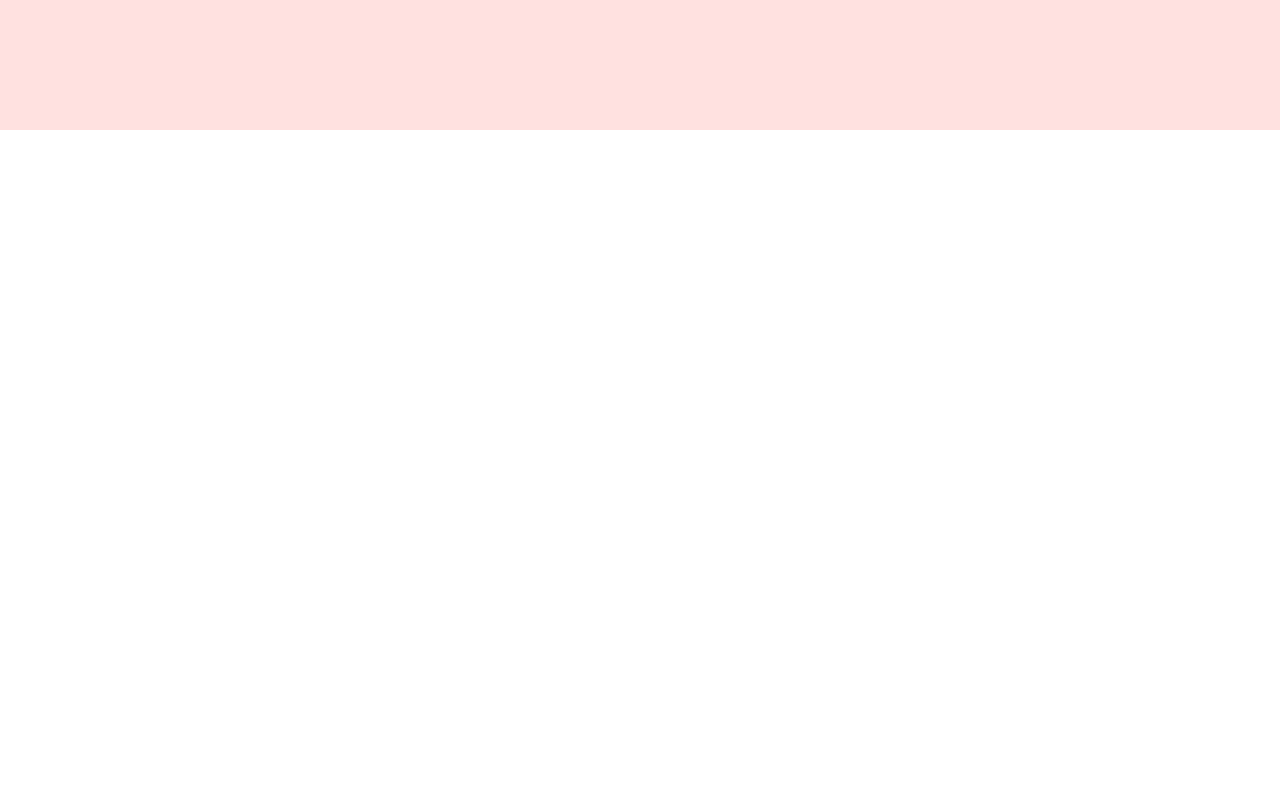
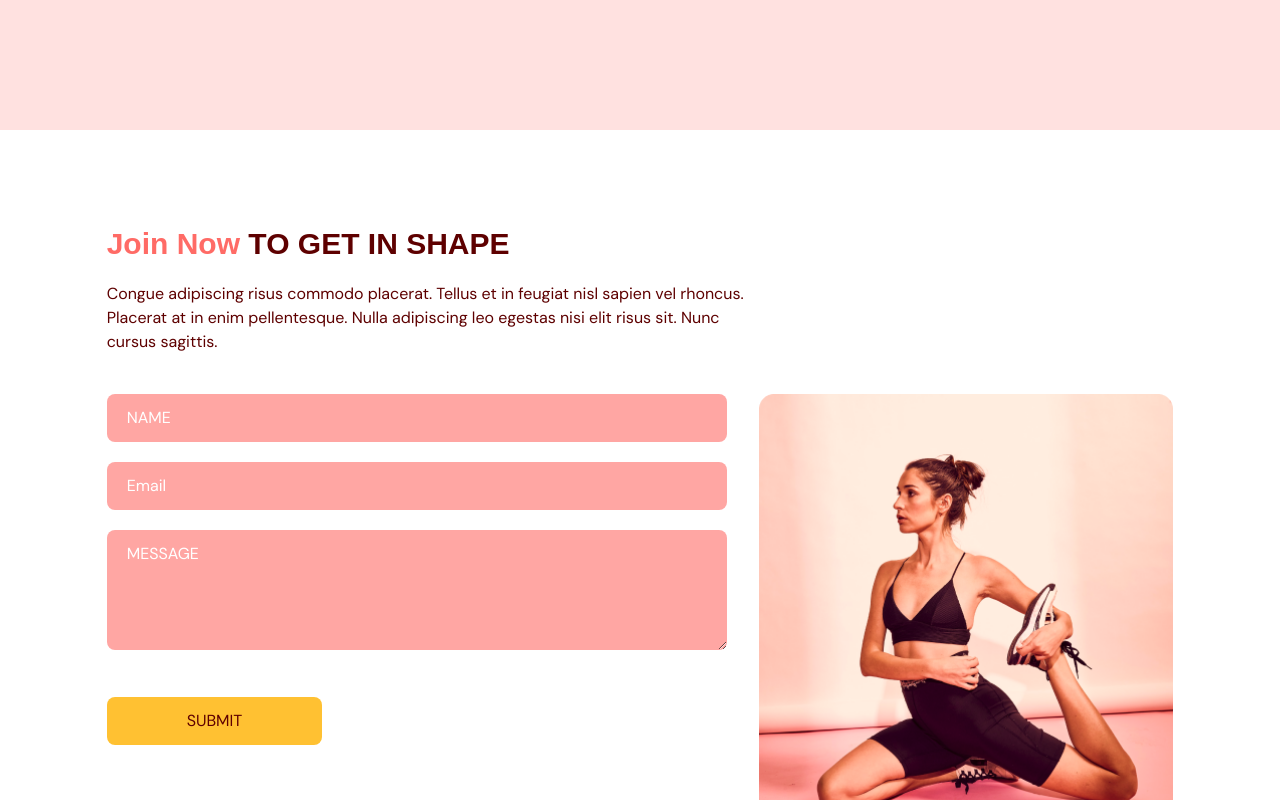
Before and after one commit to YoussefAsaad7/gym-landing-page, a React (Vite) app: page / in a window 1280 px wide. Shown: the part 2860-3660 px from the top of the page. Before the commit the page ends 2990 px from the top, so only its background shows below. Built offline with nearby package versions, Linux system fonts and the light colour scheme.

Commit message:
feat(contact): add contact us form section

```diff
--- a/package.json
+++ b/package.json
@@ -16,6 +16,7 @@
     "react": "^19.1.1",
     "react-anchor-link-smooth-scroll": "^1.0.12",
     "react-dom": "^19.1.1",
+    "react-hook-form": "^7.62.0",
     "tailwindcss": "^4.1.12"
   },
   "devDependencies": {
--- a/src/App.tsx
+++ b/src/App.tsx
@@ -1,9 +1,10 @@
 import Navbar from "@/scenes/navbar";
 import { useEffect, useState } from "react";
+import Benefits from "./scenes/benefits";
+import ContactUs from "./scenes/contactus";
 import Home from "./scenes/home";
+import OurClasses from "./scenes/ourclasses";
 import { SelectedPage } from "./shared/types";
-import Benefits from "./scenes/benefits";
-import OurClasses from "./scenes/ourclasses";
 function App() {
   const [isTopOfPage, setIsTopOfPage] = useState<boolean>(true);
   const [selectedPage, setSelectedPage] = useState<SelectedPage>(
@@ -32,8 +33,8 @@
       />
       <Home setSelectedPage={setSelectedPage} />
       <Benefits setSelectedPage={setSelectedPage} />
-      <OurClasses setSelectedPage={setSelectedPage}/>
-
+      <OurClasses setSelectedPage={setSelectedPage} />
+      <ContactUs setSelectedPage={setSelectedPage} />
     </div>
   );
 }
--- /dev/null
+++ b/src/scenes/contactus/index.tsx
@@ -0,0 +1,158 @@
+import ContactUsPageGraphic from "@/assets/ContactUsPageGraphic.png";
+import HText from "@/shared/HText";
+import { SelectedPage } from "@/shared/types";
+import { motion } from "framer-motion";
+import { useForm } from "react-hook-form";
+
+type Props = {
+  setSelectedPage: (value: SelectedPage) => void;
+};
+
+const ContactUs = ({ setSelectedPage }: Props) => {
+  const inputStyles = `mb-5 w-full rounded-lg bg-primary-300 px-5 py-3 placeholder-white`;
+
+  const {
+    register,
+    trigger,
+    formState: { errors },
+  } = useForm();
+  const onSubmit = async (e: any) => {
+    const isValid = await trigger();
+    if (!isValid) {
+      e.preventDefault();
+    }
+  };
+
+  return (
+    <section id="contactus" className="mx-auto w-5/6 pt-24 pb-32">
+      <motion.div
+        onViewportEnter={() => setSelectedPage(SelectedPage.ContactUs)}
+      >
+        {/** Header */}
+        <motion.div
+          className="md:w-3/5"
+          initial="hidden"
+          whileInView="visible"
+          viewport={{ once: true, amount: 0.5 }}
+          transition={{ duration: 0.5 }}
+          variants={{
+            hidden: { opacity: 0, x: -50 },
+            visible: { opacity: 1, x: 0 },
+          }}
+        >
+          <HText>
+            <span className="text-primary-500">Join Now</span> TO GET IN SHAPE
+          </HText>
+          <p className="my-5">
+            Congue adipiscing risus commodo placerat. Tellus et in feugiat nisl
+            sapien vel rhoncus. Placerat at in enim pellentesque. Nulla
+            adipiscing leo egestas nisi elit risus sit. Nunc cursus sagittis.
+          </p>
+        </motion.div>
+
+        {/** Form And Image */}
+        <div className="mt-10 justify-between gap-8 md:flex">
+          <motion.div
+            className="mt-10 basis-3/5 md:mt-0"
+            initial="hidden"
+            whileInView="visible"
+            viewport={{ once: true, amount: 0.5 }}
+            transition={{ duration: 0.5 }}
+            variants={{
+              hidden: { opacity: 0, y: 50 },
+              visible: { opacity: 1, y: 0 },
+            }}
+          >
+            <form
+              target="_blank"
+              onSubmit={onSubmit}
+              action="https://formsubmit.co/e94bcdd1baf8948b09ccf7c5b83e1fb9"
+              method="POST"
+            >
+              <input
+                className={inputStyles}
+                type="text"
+                placeholder="NAME"
+                {...register("name", {
+                  required: true,
+                  maxLength: 100,
+                })}
+              />
+              {errors.name && (
+                <p className="text-primary-300 mt-1">
+                  {errors.name.type === "required" && "This field is required."}
+                  {errors.name.type === "maxLength" &&
+                    "Max length is a 100 character."}
+                </p>
+              )}
+
+              <input
+                className={inputStyles}
+                type="text"
+                placeholder="Email"
+                {...register("email", {
+                  required: true,
+                  pattern: /^[A-Z0-9._%+-]+@[A-Z0-9.-]+\.[A-Z]{2,}$/i,
+                })}
+              />
+              {errors.email && (
+                <p className="text-primary-300 mt-1">
+                  {errors.email.type === "required" &&
+                    "This field is required."}
+                  {errors.email.type === "pattern" && "Invalid email address."}
+                </p>
+              )}
+
+              <textarea
+                className={inputStyles}
+                rows={4}
+                cols={50}
+                placeholder="MESSAGE"
+                {...register("message", {
+                  required: true,
+                  maxLength: 2000,
+                })}
+              />
+              {errors.message && (
+                <p className="text-primary-300 mt-1">
+                  {errors.message.type === "required" &&
+                    "This field is required."}
+                  {errors.message.type === "maxLength" &&
+                    "Max length is a 2000 character."}
+                </p>
+              )}
+
+              <button
+                type="submit"
+                className="bg-secondary-500 mt-5 rounded-lg px-20 py-3 transition duration-500 hover:text-white"
+              >
+                SUBMIT
+              </button>
+            </form>
+          </motion.div>
+          <motion.div
+            className="relative mt-16 basis-2/5 md:mt-0"
+            initial="hidden"
+            whileInView="visible"
+            viewport={{ once: true, amount: 0.5 }}
+            transition={{ delay: 0.2, duration: 0.5 }}
+            variants={{
+              hidden: { opacity: 0, y: 50 },
+              visible: { opacity: 1, y: 0 },
+            }}
+          >
+            <div className="w-full before:absolute before:-right-10 before:-bottom-20 before:z-[1] md:before:content-[url('/src/assets/AbstractWaves.png')]">
+              <img
+                className="w-full"
+                alt="contact-us-page-graphic"
+                src={ContactUsPageGraphic}
+              />
+            </div>
+          </motion.div>
+        </div>
+      </motion.div>
+    </section>
+  );
+};
+
+export default ContactUs;
```
Also changed, not shown: 1 other file (tests, documents, lock files or other folders).
